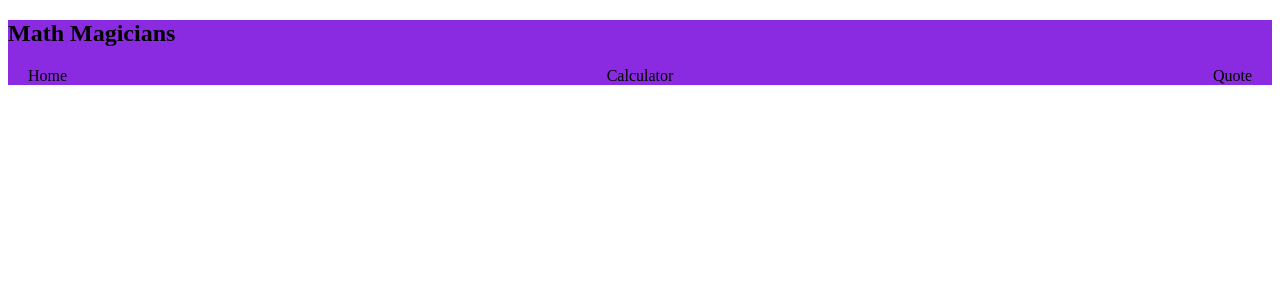
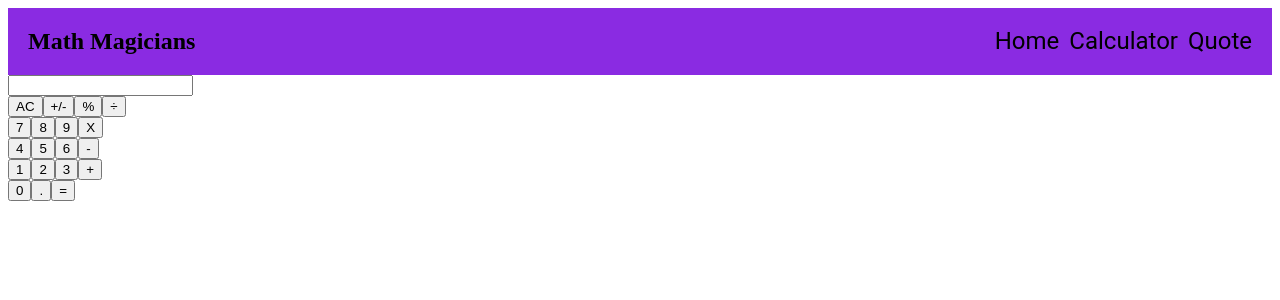
Before and after one commit to dgsierra/calculator-react, a React (Create React App) app: page / in a window 1280 px wide. Shown: the top 300 px of the page. Built offline with nearby package versions, Linux system fonts and the light colour scheme.

Commit message:
Add wireframe Calculator

```diff
--- a/src/App.js
+++ b/src/App.js
@@ -1,9 +1,16 @@
 import './App.css';
-import React from 'react';
-import ReactDOM from 'react-dom';
+import Calculator from './Components/Calculator';
+import Navbar from './Components/navbar/Navbar.js';
+// import ReactDOM from 'react-dom';
 
 
 function App() {
+    return (
+    <div>
+      <Navbar />
+      <Calculator />
+    </div>
+    )
 }
 
 export default App;
--- /dev/null
+++ b/src/Components/Calculator.js
@@ -0,0 +1,40 @@
+import React, { Component } from 'react'
+
+export default class Calculator extends Component {
+  render() {
+    return (
+      <div>
+        <input type="number" className="calcresult"></input>
+        <div className="row1">
+            <button className="graybtn">AC</button>
+            <button className="graybtn">+/-</button>
+            <button className="graybtn">%</button>
+            <button className="orangebtn">÷</button>
+        </div>
+        <div className="row2">
+            <button className="graybtn">7</button>
+            <button className="graybtn">8</button>
+            <button className="graybtn">9</button>
+            <button className="orangebtn">X</button>
+        </div>
+        <div className="row3">
+            <button className="graybtn">4</button>
+            <button className="graybtn">5</button>
+            <button className="graybtn">6</button>
+            <button className="orangebtn">-</button>
+        </div>
+        <div className="row4">
+            <button className="graybtn">1</button>
+            <button className="graybtn">2</button>
+            <button className="graybtn">3</button>
+            <button className="orangebtn">+</button>
+        </div>
+        <div className="row5">
+            <button className="graybtn">0</button>
+            <button className="graybtn">.</button>
+            <button className="orangebtn">=</button>
+        </div>
+      </div>
+    )
+  }
+}
--- a/src/Components/navbar/Navbar.css
+++ b/src/Components/navbar/Navbar.css
@@ -1,5 +1,8 @@
 .navbar {
     background-color: blueviolet;
+    display: flex;
+    justify-content: space-between;
+    padding-left: 20px;
 }
 
 .navbar-elements {
@@ -8,3 +11,9 @@
     align-items: center;
     padding: 0 20px;
 }
+
+.navbar-element {
+  padding-left: 10px;
+  font-family: 'Roboto', Times, serif;
+  font-size: 1.5rem;
+}
--- a/src/index.js
+++ b/src/index.js
@@ -2,13 +2,11 @@ import React from 'react';
 import ReactDOM from 'react-dom/client';
 import './index.css';
 import App from './App';
-import Navbar from './Components/navbar/Navbar';
 
 const root = ReactDOM.createRoot(document.getElementById('root'));
 root.render(
   <React.StrictMode>
     <App />
-    <Navbar />
   </React.StrictMode>
 );
 
```
